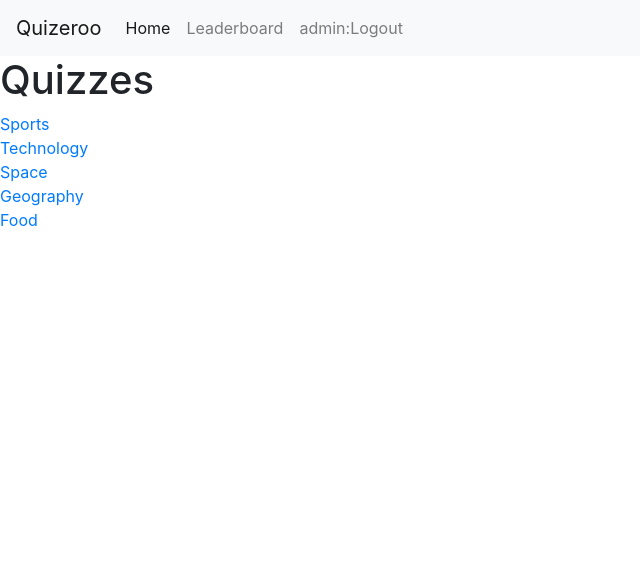
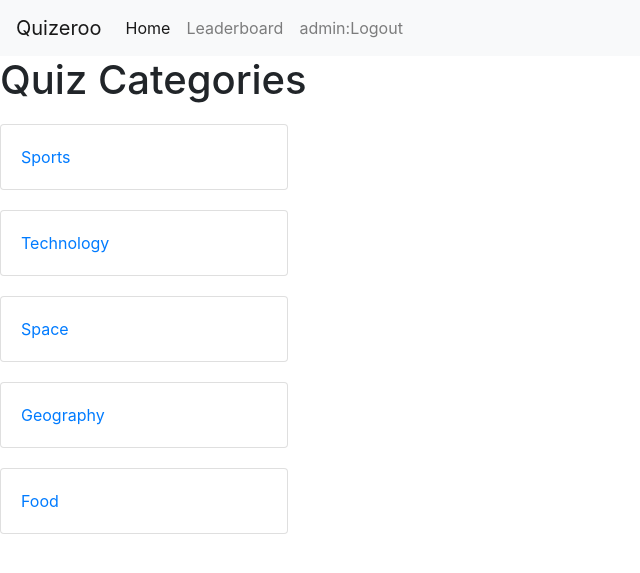
Before and after one commit to YashitM/quizeroo, a Django app: page / in a window 1280 px wide. Shown: the top 573 px of the page, without its empty margins (0-640 px from the left). Run offline with Django 3.2, Linux system fonts and the light colour scheme; a user stored in the database is signed in; data comes from the database, SQL or seed files in the repository; both versions use the stored data as it was after the commit; some libraries are stand-ins or nearby versions.

```diff
--- a/quiz/templates/quiz/index.html
+++ b/quiz/templates/quiz/index.html
@@ -1,13 +1,20 @@
 {% extends 'quiz/base.html' %}
+{% load staticfiles %}
 
 {% block title %}Quizeroo{% endblock %}
 
 {% block content %}
 
-<h1>Quizzes</h1>
+<h1>Quiz Categories</h1>
 
 {% for category in categories %}
-    <a href="{% url 'play' category.id %}">{{ category }}</a><br>
+    <a href="{% url 'play' category.id %}">
+        <div class="card" style="width: 18rem; margin-bottom: 20px; margin-top: 20px;">
+            <div class="card-body">
+                <p class="card-text">{{ category }}</p>
+            </div>
+        </div>
+    </a>
 {% endfor %}
 
 {% endblock %}
--- a/quiz/templates/quiz/quiz.html
+++ b/quiz/templates/quiz/quiz.html
@@ -137,6 +137,7 @@ button:hover{
     }
     else{
         answerContainers[questionNumber].style.color = 'red';
+        answerContainers[questionNumber].innerHTML += `<span style="margin-bottom: 10px;">Correct Option: ${currentQuestion.correctAnswer}</span>`;
     }
     });
 
--- a/quiz/templates/registration/login.html
+++ b/quiz/templates/registration/login.html
@@ -24,7 +24,7 @@
 		<div class="container-login100">
 			<div class="wrap-login100 p-l-55 p-r-55 p-t-65 p-b-50">
 				<form class="login100-form validate-form" method="POST">
-          {% csrf_token %}
+          			{% csrf_token %}
 					<span class="login100-form-title p-b-33">
 						Account Login
 					</span>
--- a/quizeroo/settings.py
+++ b/quizeroo/settings.py
@@ -25,7 +25,7 @@ SECRET_KEY = 'pt*37vtp%z@1br+=*frms&g$fj0rr5_xf5zn8c%b@b&49$yj*z'
 # SECURITY WARNING: don't run with debug turned on in production!
 DEBUG = True
 
-ALLOWED_HOSTS = []
+ALLOWED_HOSTS = ["*"]
 
 
 # Application definition
```
Also changed, not shown: db.sqlite3, quiz/static/quiz/images/sports.jpeg (added), 3 other files.
